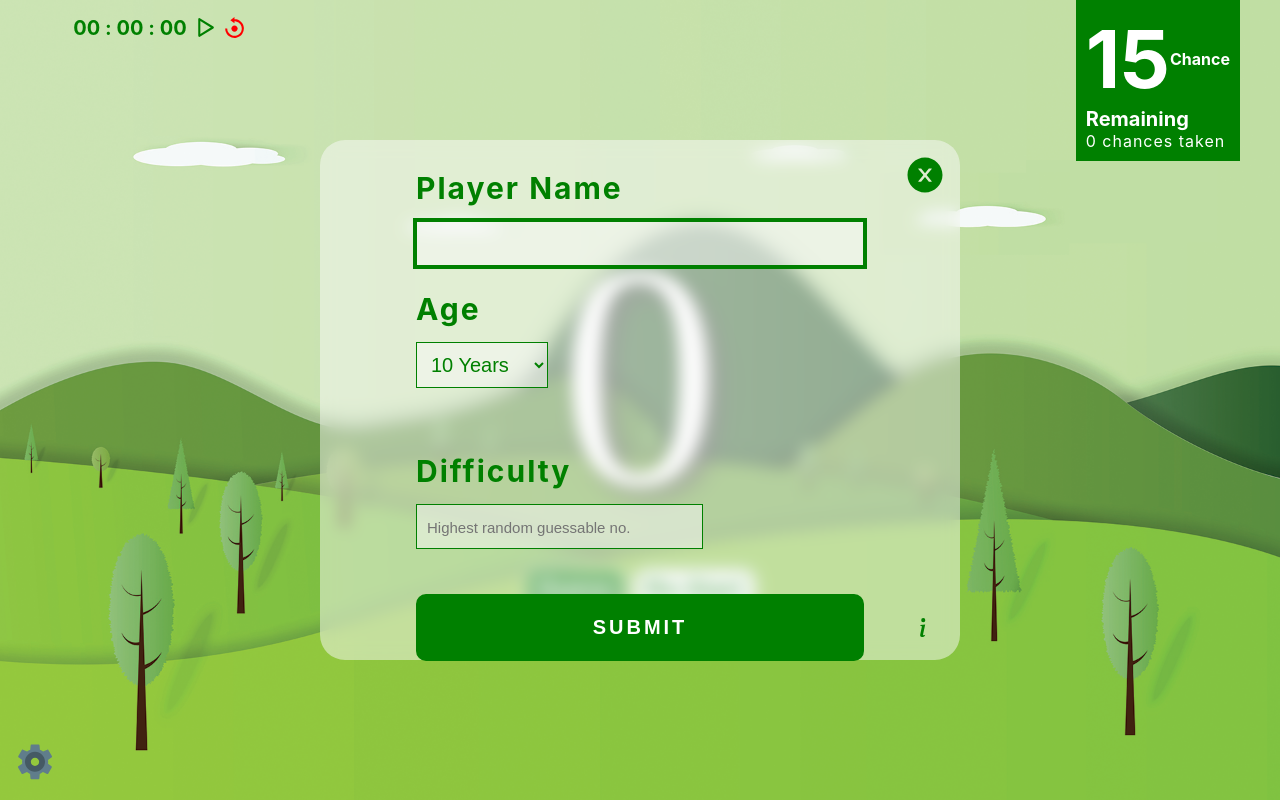
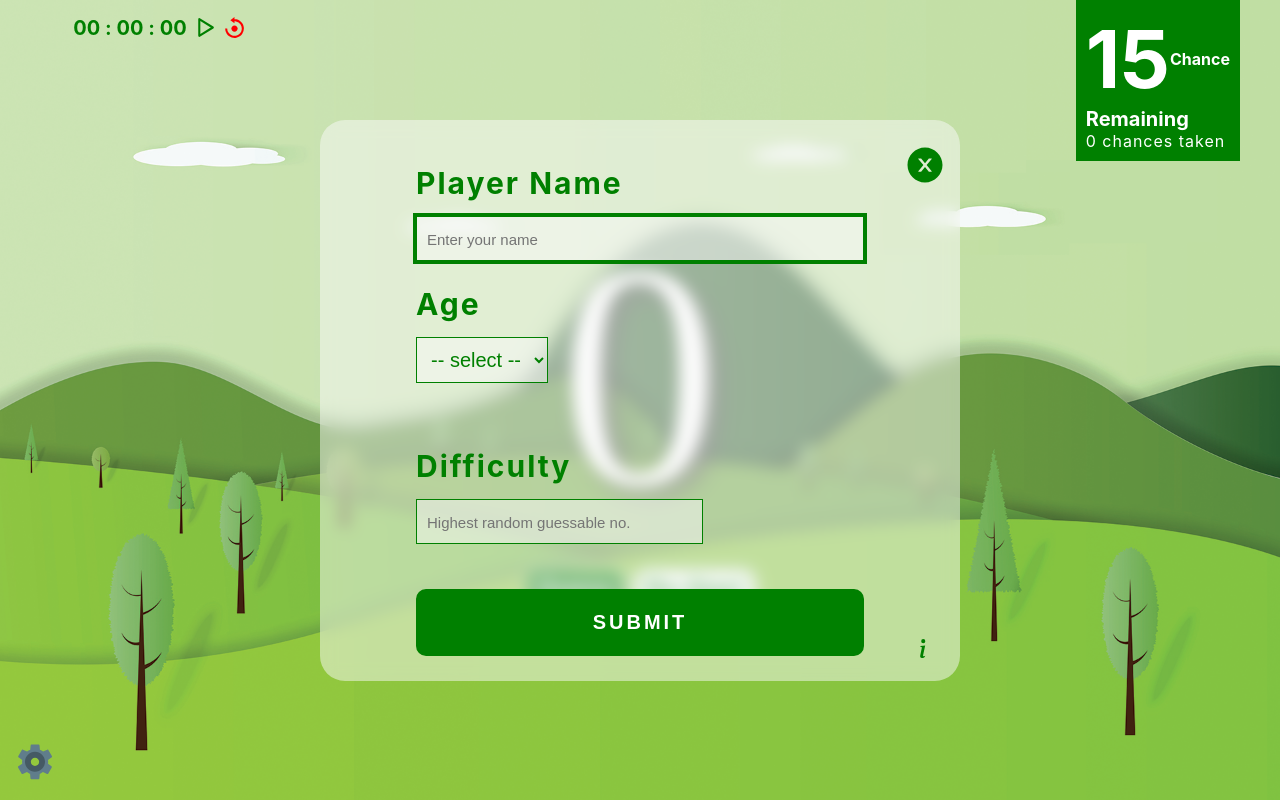
Before and after one commit to 25mohit/Random-Number-Guess-Game, a React (Create React App) app: page / in a window 1280 px wide. Built offline with nearby package versions, Linux system fonts and the light colour scheme; a web font is replaced by a local one.

Commit message:
Game Bug Fixes V7

```diff
--- a/src/App.js
+++ b/src/App.js
@@ -16,11 +16,15 @@ function App() {
   const [shoeCent, setShoeCent] = useState(true)
   const [showSorry, setShowSorry] = useState(false)
 
+  const [winBg, setWinBg] = useState(false)
+
   return (
     <div className="App">
         <div className='left-div'><Left/></div>
         {shoeCent&&
         <div className='center-div'><Center
+        setWinBg={ setWinBg }
+        winBg={ winBg }
         showM={ showM }
         usedChance={usedChance}
         setUsedChance={setUsedChance}
@@ -30,6 +34,7 @@ function App() {
         {showRIght &&<>
         <div className='right-div'> <Right usedChance={usedChance} remeaningChance={remeaningChance}/></div>
             {showModal && <Modal
+            setWinBg = { setWinBg }
             setShowSorry = { setShowSorry }
             setShowRIght={setShowRIght}
             setShowM={ setShowM }
--- a/src/components/center/Center.jsx
+++ b/src/components/center/Center.jsx
@@ -12,7 +12,7 @@ import start from '../../assests/sounds/start.wav'
 import gameover from '../../assests/sounds/gmaeover.wav'
 import { SorryCompo } from '../sorryCompo/SorryCompo';
 
-export const Center = ({ showM,remeaningChance, setRemeaningChance, setUsedChance, usedChance }) => {
+export const Center = ({ showM,remeaningChance, setRemeaningChance, setUsedChance, usedChance, winBg, setWinBg }) => {
 
     const [showMessage, setShowMessage] = useState(false)
     const [guessingNo, setGuessingNo] = useState(0)
@@ -80,8 +80,6 @@ export const Center = ({ showM,remeaningChance, setRemeaningChance, setUsedChanc
                 }
                 if(guessingNo == randomNo ){
                         winS.play()
-                        let bg = document.getElementById("background")
-                        bg.style.display="block"
                         let danger = document.getElementById("guess-bt")
                         let wraper = document.getElementById("wraper")
                         danger.style.pointerEvents="none";
@@ -89,6 +87,7 @@ export const Center = ({ showM,remeaningChance, setRemeaningChance, setUsedChanc
                         setRemeaningChance(remeaningChance)
                         setGuessedNo(guessedNo)
                         document.getElementById("guess-number").disabled= true
+                        setWinBg(true)
                     }
             }else{
                 setRemeaningChance(remeaningChance)
@@ -105,14 +104,14 @@ export const Center = ({ showM,remeaningChance, setRemeaningChance, setUsedChanc
         setUsedChance(0)
         setRemeaningChance(15)
         setGuessedNo([])
-        playerData.pDifficulty=10
+        // playerData.pDifficulty=10
         let danger = document.getElementById("guess-bt")
         let wraper = document.getElementById("wraper")
         danger.style.pointerEvents="all";
         wraper.style.cursor="pointer";
-        setRandomNo(Math.floor(Math.random()*(playerData.pDifficulty || 10))+1)
-        let bg = document.getElementById("background")
-                bg.style.display="none"
+        setRandomNo(Math.floor(Math.random()*(playerData.pDifficulty ))+1)
+        document.getElementById("guess-number").disabled= false
+        setWinBg(false)
     }
 
   return (
@@ -146,14 +145,7 @@ export const Center = ({ showM,remeaningChance, setRemeaningChance, setUsedChanc
                 {showErr2 && <ErrorWindow id='er' message={"You are not Playing this game, first Refresh Page and click on Play"} off={setShowErr2}/>}
                 {onlyNo && <ErrorWindow id='er' message={"Please Enter only Numbers"} off={setOnlyNo}/>}
                 {showSorry && <SorryCompo /> }
-                <div id="background">
-                <Confetti
-                    width={window.innerWidth}
-                    height={window.innerHeight}
-                    numberOfPieces={700}
-                    />
-
-                </div>
+                {winBg && <Confetti width={window.innerWidth} height={window.innerHeight} numberOfPieces={1000} /> }
     </div>
   )
 }
--- a/src/components/modal/Modal.css
+++ b/src/components/modal/Modal.css
@@ -18,9 +18,11 @@
 
 .modal-div .container-modal {
   width: 50%;
-  height: 60%;
-  padding: 15px 0;
-  padding-bottom: 25px;
+  min-height: 60%;
+  height: -webkit-fit-content;
+  height: -moz-fit-content;
+  height: fit-content;
+  padding: 25px 0;
   border-radius: 25px;
   background-color: rgba(250, 250, 250, 0.5);
   -webkit-backdrop-filter: blur(8px);
--- a/src/components/modal/Modal.jsx
+++ b/src/components/modal/Modal.jsx
@@ -8,7 +8,7 @@ import { InfoModal } from '../infoModal/InfoModal';
 import error from '../../assests/sounds/error.mp3'
 import welcome from '../../assests/sounds/welcome.mp3'
 
-export const Modal = ({setShowModal, setShowM, setShowRIght, setShoeCent,setShowSorry}) => {
+export const Modal = ({setShowModal, setShowM, setShowRIght, setShoeCent,setShowSorry, setWinBg}) => {
     const inputRef = useRef()
     useEffect(() => {
         inputRef.current.focus()
@@ -58,7 +58,10 @@ export const Modal = ({setShowModal, setShowM, setShowRIght, setShoeCent,setShow
         })
         setShowModal(false)
         setShowM(true)
+        setWinBg(false)
         welcomeS.play()
+        let bg = document.getElementById("background")
+        bg.style.display="none"
     }else{
         setOnlyNo(true)
     }
@@ -81,12 +84,12 @@ const closeModal = () => {
                     <div className="center-modal-div">
                     <form action="" className="modal-form">
                             <label htmlFor="pName">Player Name</label>
-                            <input className='input-field' type="text" ref={inputRef} value={pName} onChange={ e=> setPName(e.target.value)}/>
+                            <input className='input-field' type="text" ref={inputRef} placeholder='Enter your name' value={pName} onChange={ e=> setPName(e.target.value)}/>
                             <div className="flex-option-div">
                                 <div className="left-side">
                                 <label htmlFor="pAge">Age</label>
                                         <select name="" id="" className='input-field' value={pAge} onChange={ e=> setPAge(e.target.value)}>
-                                            <option  disabled>-- select --</option>
+                                            <option value='' disabled>-- select --</option>
                                             {age.map(ag => <option key={ag} value={ag}>{ag} Years</option>)}
                                         </select>
                                 </div>
--- a/src/components/modal/Modal.scss
+++ b/src/components/modal/Modal.scss
@@ -12,10 +12,9 @@
                 width: 50%;
                 // display: flex;
                 // justify-content: center;
-                height: 60%;
-                // height: 100%;
-                padding: 15px 0;
-                padding-bottom: 25px;
+                min-height: 60%;
+                height: fit-content;
+                padding: 25px 0;
                 border-radius: 25px;
                 background-color: rgba(250,250,250,0.5);
                 backdrop-filter: blur(8px);
--- a/src/components/stopwatch/Stopwatch.jsx
+++ b/src/components/stopwatch/Stopwatch.jsx
@@ -23,6 +23,7 @@ export const Stopwatch = () => {
         setTime(0)
         setTimer(false)
     }
+
   return (
     <div className='stopwatch-div'>
             <p>{("0"+ Math.floor((time/60000)%60)).slice(-2)} :&nbsp;</p>
```
Also changed, not shown: 1 other file (tests, documents, lock files or other folders).
